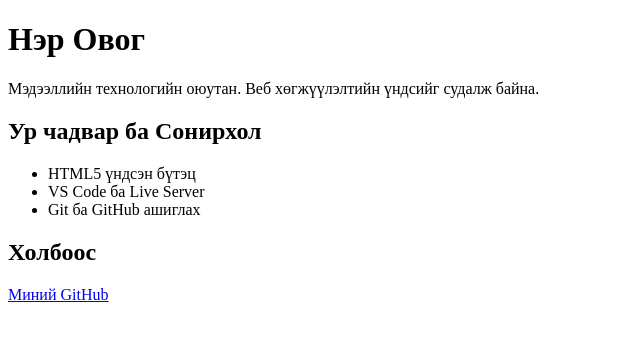
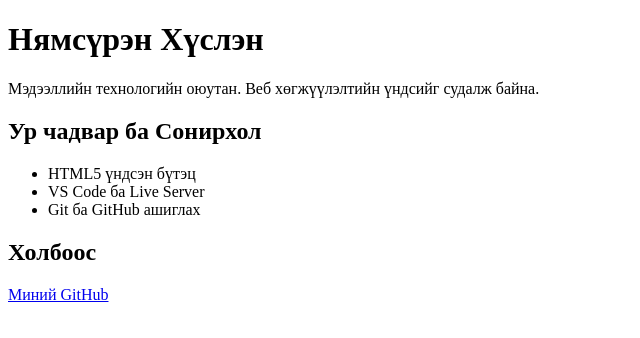
Before and after one commit to nymsurenkhuslen-cloud/web-development-lab-01, a plain HTML site: page index.html in a window 1280 px wide. Shown: the whole page, without its empty margins (0-640 px from the left). Drawn offline with Linux system fonts and the light colour scheme.

Commit message:
Update name in CV

```diff
--- a/index.html
+++ b/index.html
@@ -6,7 +6,7 @@
   <title>Товч CV - Лаб 1</title>
 </head>
 <body>
-  <h1>Нэр Овог</h1>
+  <h1>Нямсүрэн Хүслэн</h1>
   <p>Мэдээллийн технологийн оюутан. Веб хөгжүүлэлтийн үндсийг судалж байна.</p>
 
   <h2>Ур чадвар ба Сонирхол</h2>
```
